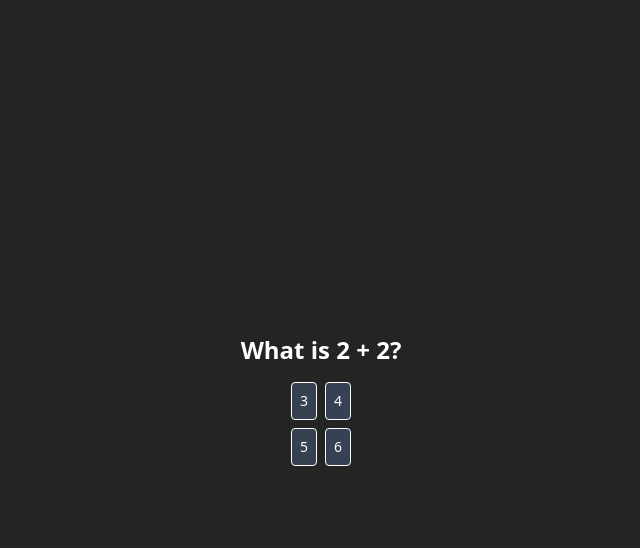
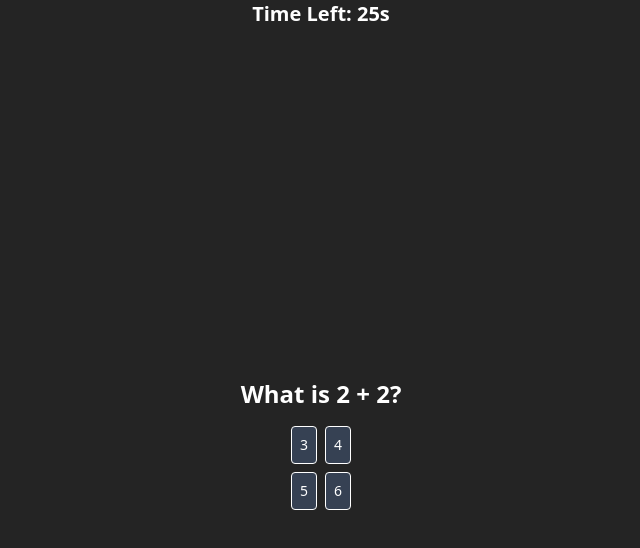
Before and after one commit to DenTheGreat/reactQuiz, a React (Vite) app: page /quiz in a window 1280 px wide. Shown: the top 548 px of the page, without its empty margins (319-959 px from the left). Built offline with nearby package versions, Linux system fonts and the light colour scheme.

Commit message:
feat: DONE

```diff
--- a/src/pages/QuizPage.tsx
+++ b/src/pages/QuizPage.tsx
@@ -2,16 +2,18 @@ import { useEffect, useState } from 'react';
 import { useNavigate } from 'react-router-dom';
 import { useQuiz } from '../context/QuizContext';
 import QuestionCard from '../components/QuestionCard';
-import { Question } from "../types";
+import { Question } from '../types';
 
 export default function QuizPage() {
     const [questions, setQuestions] = useState<Question[]>([]);
     const [currentIndex, setCurrentIndex] = useState(0);
     const [selected, setSelected] = useState<string | null>(null);
     const [showCorrect, setShowCorrect] = useState(false);
+    const [score, setScore] = useState(0);
+    const [timer, setTimer] = useState(30);
     const navigate = useNavigate();
 
-    const { name: userName, score, setScore } = useQuiz();
+    const { name: userName, setScore: setGlobalScore } = useQuiz();
 
     useEffect(() => {
         fetch('/data/questions.json')
@@ -19,6 +21,19 @@ export default function QuizPage() {
             .then((data) => setQuestions(data))
             .catch((err) => console.error('Failed to load questions', err));
     }, []);
+
+    useEffect(() => {
+        if (timer === 0) {
+            handleAnswer('');
+            return;
+        }
+
+        const interval = setInterval(() => {
+            setTimer((prev) => prev - 1);
+        }, 1000);
+
+        return () => clearInterval(interval);
+    }, [timer]);
 
     const currentQuestion = questions[currentIndex];
 
@@ -28,10 +43,11 @@ export default function QuizPage() {
         const isCorrect = option === currentQuestion.answer;
         const newScore = isCorrect ? score + 1 : score;
 
+        setScore(newScore);
+        setGlobalScore(newScore);
+
         setSelected(option);
         setShowCorrect(true);
-
-        if (isCorrect) setScore(newScore);
 
         setTimeout(() => {
             const isLastQuestion = currentIndex + 1 >= questions.length;
@@ -42,16 +58,20 @@ export default function QuizPage() {
                 setCurrentIndex((prev) => prev + 1);
                 setSelected(null);
                 setShowCorrect(false);
+                setTimer(30);
             }
-        }, 1500);
+        }, 3000);
     };
 
-    if (questions.length === 0) {
+    if (!currentQuestion) {
         return <div className="text-white p-4">Loading questions...</div>;
     }
 
     return (
         <div className="min-h-screen flex flex-col items-center justify-center text-white">
+            <div className="mb-4">
+                <h2 className="text-xl font-semibold">Time Left: {timer}s</h2>
+            </div>
             <QuestionCard
                 question={currentQuestion.question}
                 options={currentQuestion.options}
```
